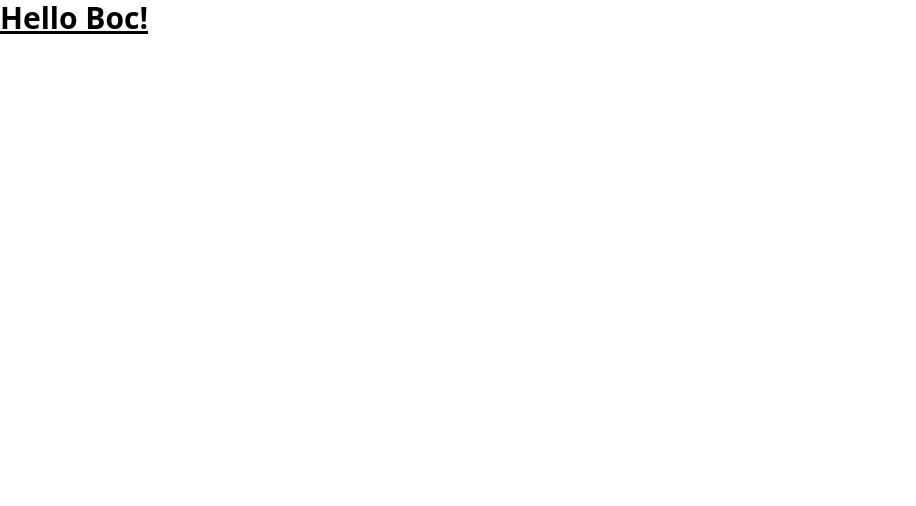
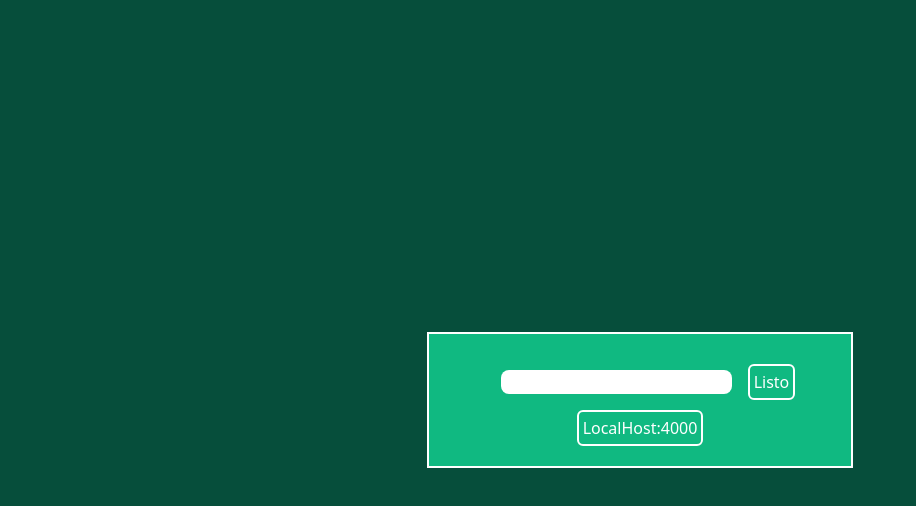
Before and after one commit to JosueG24/test-for-backend, a React (Create React App) app: page / in a window 1280 px wide. Shown: the top 506 px of the page, without its empty margins (0-916 px from the left). Built offline with nearby package versions, Linux system fonts and the light colour scheme.

Commit message:
Avances en los componentes y sus estilos

```diff
--- a/public/index.html
+++ b/public/index.html
@@ -1,5 +1,5 @@
 <!DOCTYPE html>
-<html lang="en">
+<html lang="es">
   <head>
     <meta charset="utf-8" />
     <link rel="icon" href="%PUBLIC_URL%/favicon.ico" />
--- a/src/App.js
+++ b/src/App.js
@@ -1,10 +1,33 @@
+import Home from "./components/Home";
+import { useState } from "react";
 
 function App() {
+
+  const [url, setUrl] = useState("")
+
+function handleSubmit(e){
+  e.preventDefault();
+  setUrl(e.target.urlInp.value);
+}
+function defaultUrl(){
+  setUrl("http://localhost:4000")
+}
+
+
   return (
-    <div className="App">
-      <h1 className="text-3xl font-bold underline">
-        Hello Boc!
-      </h1>
+    <div className="w-full h-screen bg-emerald-900 flex justify-center items-center">
+      {url === "" &&
+        <div className="bg-emerald-500 w-1/3 p-5 text-white border-2 border-white flex flex-col items-center">
+          <form onSubmit={handleSubmit} className="">
+            <input type="text" name="urlInp" className="rounded-lg text-emerald-900 m-4 focus:outline-none"/>
+            <button className="p-1 border-2 border-white rounded-md">Listo</button>
+          </form>
+          <button onClick={defaultUrl} className="p-1 border-2 border-white rounded-md mx-auto">LocalHost:4000</button>
+        </div>
+      }
+      {url !== "" &&
+        <Home url={url}/>
+      }
     </div>
   );
 }
--- /dev/null
+++ b/src/components/Home.jsx
@@ -0,0 +1,30 @@
+import React from 'react'
+import { useState } from 'react'
+import ModeCookies from './ModeCookies'
+import ModeList from './ModeList'
+import ModeNormal from './ModeNormal'
+
+export default function Home({url}) {
+const [mode, setMode] = useState("")
+
+  return (
+    <div>
+      <p className='p-1 border-2 border-white rounded-md  bg-emerald-500 m-2 text-white text-center'>{url}</p>
+    {mode === ""      &&
+      <div className='text-white bg-emerald-500 border-2 border-white p-5'>
+        <button className='p-1 border-2 border-white rounded-md ' onClick={()=>setMode("normal")}>Modo normal</button>
+        <button className='p-1 border-2 border-white rounded-md ' onClick={()=>setMode("cookies")}>Modo cookies</button>
+        <button className='p-1 border-2 border-white rounded-md ' onClick={()=>setMode("list")}>Modo Lista</button>
+      </div>}
+      {mode === "cookies"      &&
+        <ModeCookies url={url}/>
+      }
+      {mode === "list"      &&
+        <ModeList url={url}/>
+      }
+      {mode === "normal"      &&
+        <ModeNormal url={url}/>
+      }
+    </div>
+  )
+}
--- /dev/null
+++ b/src/components/ModeCookies.jsx
@@ -0,0 +1,15 @@
+import React from 'react'
+
+export default function ModeCookies({url}) {
+
+    function handleSubmit(){
+
+    }
+  return (
+    <div className='text-white bg-emerald-500 border-2 border-white p-5'>
+    <form onSubmit={handleSubmit}>
+
+    </form>
+  </div>
+  )
+}
--- /dev/null
+++ b/src/components/ModeList.jsx
@@ -0,0 +1,15 @@
+import React from 'react'
+
+export default function ModeList({url}) {
+
+    function handleSubmit(){
+
+    }
+  return (
+    <div className='text-white bg-emerald-500 border-2 border-white p-5'>
+    <form onSubmit={handleSubmit}>
+
+    </form>
+  </div>
+  )
+}
--- /dev/null
+++ b/src/components/ModeNormal.jsx
@@ -0,0 +1,15 @@
+import React from 'react'
+
+export default function ModeNormal({url}) {
+
+    function handleSubmit(){
+
+    }
+  return (
+    <div className='text-white bg-emerald-500 border-2 border-white p-5'>
+    <form onSubmit={handleSubmit}>
+
+    </form>
+  </div>
+  )
+}
```
